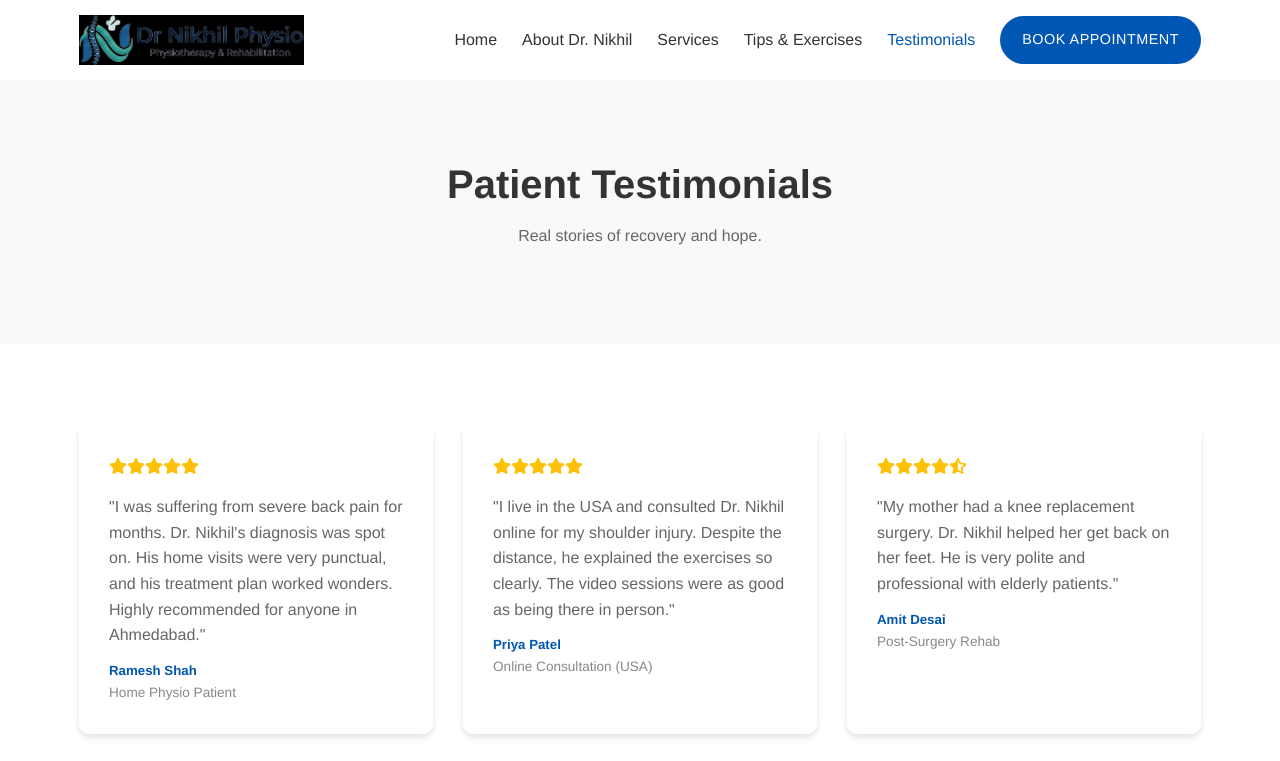
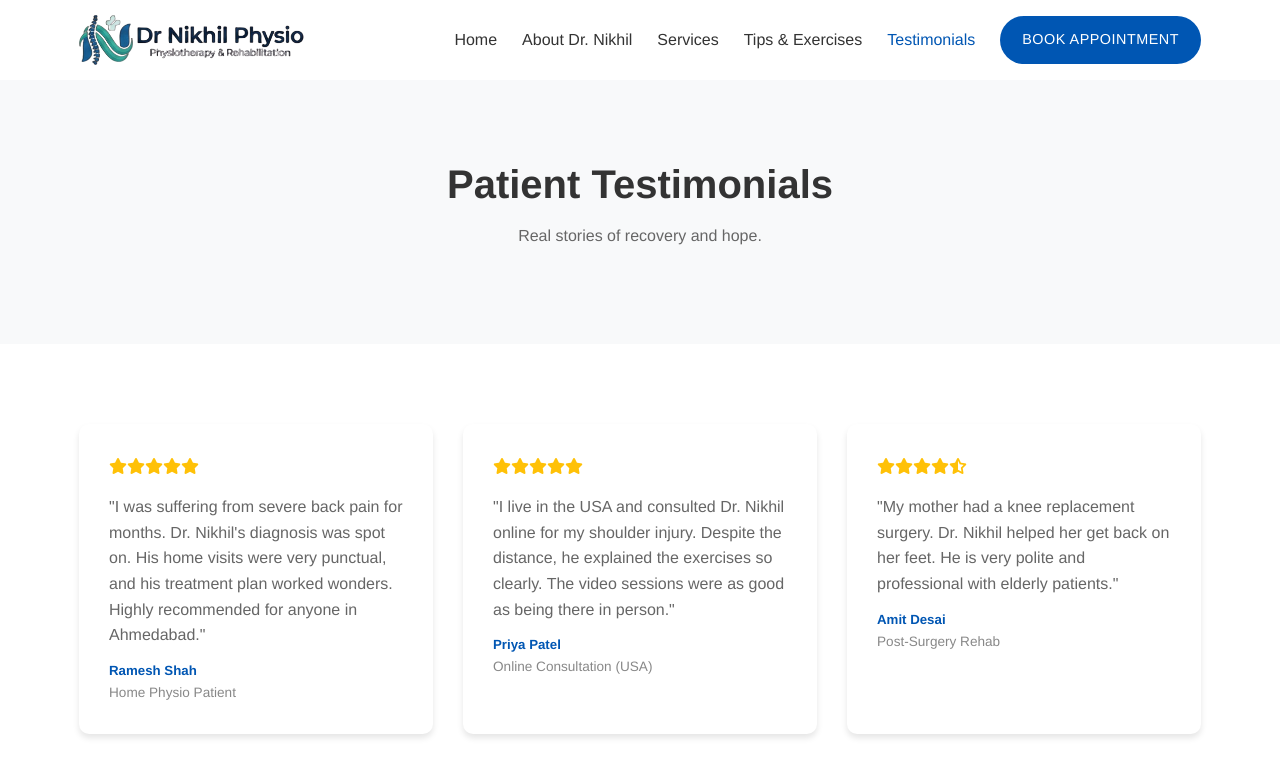
Before and after one commit to Shobhit13rajpurohit/DR.Nikhil, a plain HTML site: page testimonials.html in a window 1280 px wide. Shown: the top 761 px of the page. Drawn offline with Linux system fonts and the light colour scheme.

Commit message:
Update logo image format in testimonials.html

```diff
--- a/testimonials.html
+++ b/testimonials.html
@@ -17,7 +17,7 @@
     <header class="header">
         <div class="container">
             <nav class="navbar">
-                <a href="index.html" class="logo"><img src="Public/bgremove_logo.jpeg" alt="Dr. Nikhil Physio Logo"></a>
+                <a href="index.html" class="logo"><img src="Public/bgremove_logo.png" alt="Dr. Nikhil Physio Logo"></a>
                 <ul class="nav-links">
                     <li><a href="index.html">Home</a></li>
                     <li><a href="about.html">About Dr. Nikhil</a></li>
```
